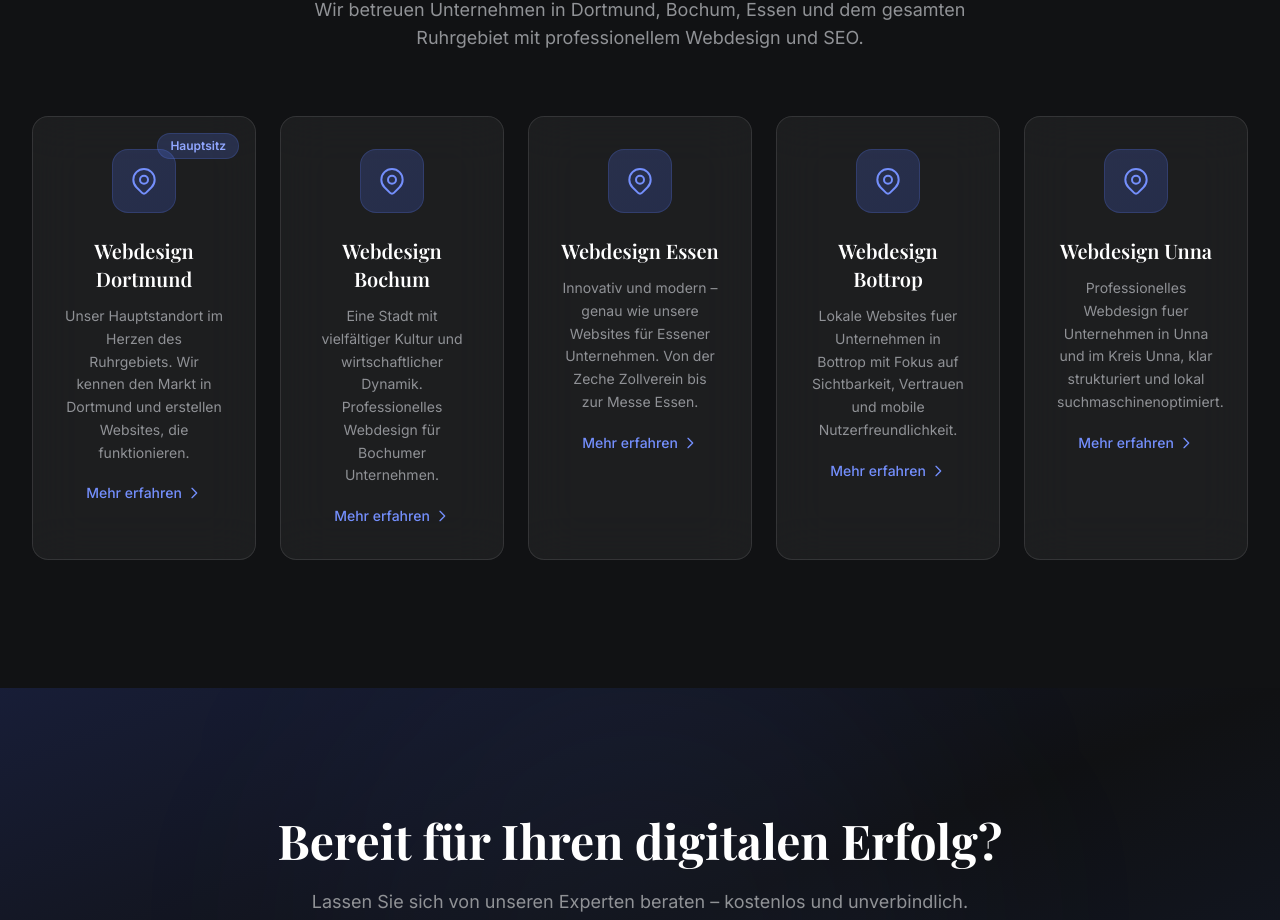
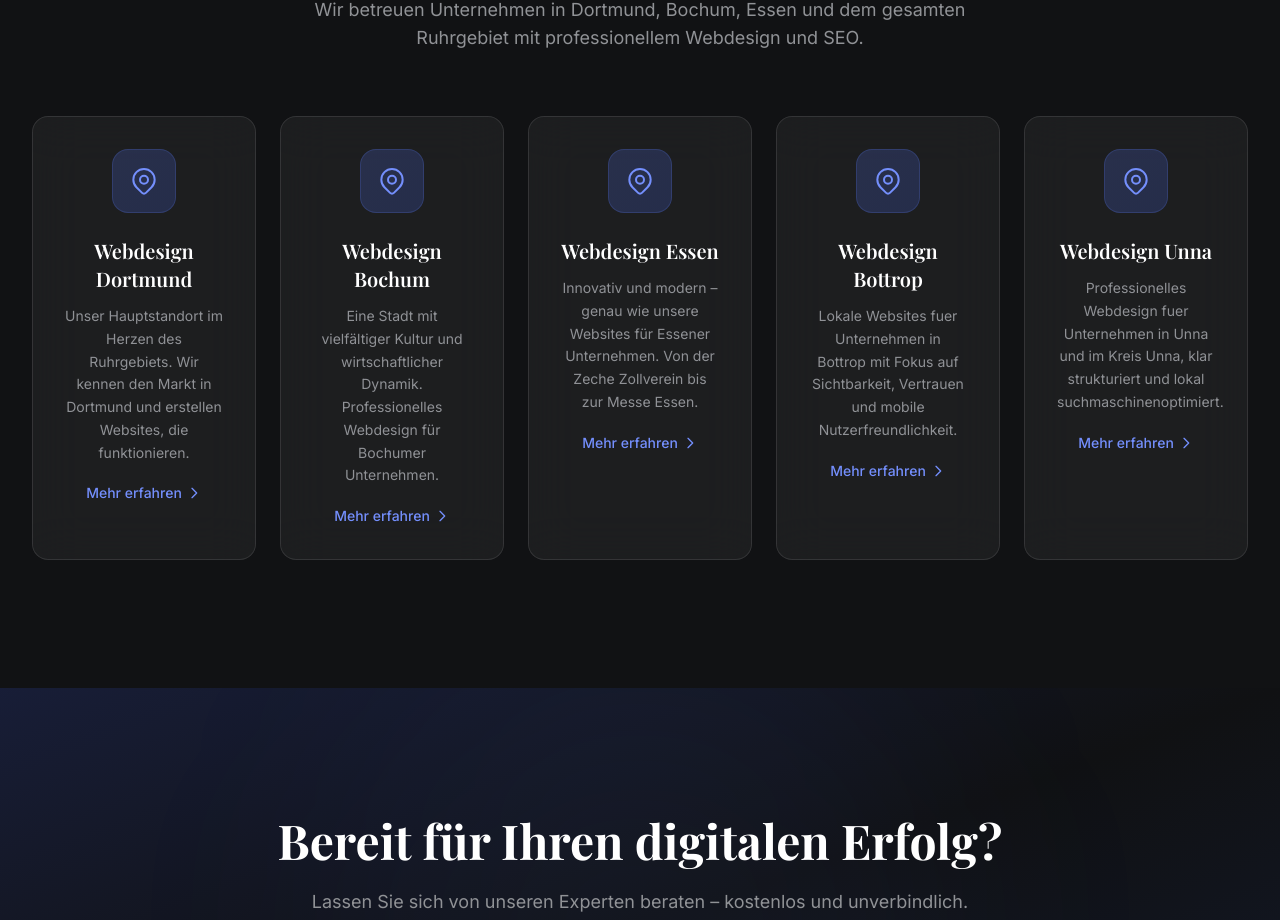
Before and after one commit to schrrobe/prestige-webdesign, a Nuxt app: page / in a window 1280 px wide. Shown: the part 3057-3977 px from the top of the page. Built offline with nearby package versions, Linux system fonts and the light colour scheme.

Commit message:
Remove Hauptsitz badge from homepage locations

```diff
--- a/app/components/LocationsSection.vue
+++ b/app/components/LocationsSection.vue
@@ -4,31 +4,26 @@ const locations = [
     city: 'Dortmund',
     description: 'Unser Hauptstandort im Herzen des Ruhrgebiets. Wir kennen den Markt in Dortmund und erstellen Websites, die funktionieren.',
     link: '/webdesign-dortmund',
-    highlight: 'Hauptsitz',
   },
   {
     city: 'Bochum',
     description: 'Eine Stadt mit vielfältiger Kultur und wirtschaftlicher Dynamik. Professionelles Webdesign für Bochumer Unternehmen.',
     link: '/webdesign-bochum',
-    highlight: null,
   },
   {
     city: 'Essen',
     description: 'Innovativ und modern – genau wie unsere Websites für Essener Unternehmen. Von der Zeche Zollverein bis zur Messe Essen.',
     link: '/webdesign-essen',
-    highlight: null,
   },
   {
     city: 'Bottrop',
     description: 'Lokale Websites fuer Unternehmen in Bottrop mit Fokus auf Sichtbarkeit, Vertrauen und mobile Nutzerfreundlichkeit.',
     link: '/webdesign-bottrop',
-    highlight: null,
   },
   {
     city: 'Unna',
     description: 'Professionelles Webdesign fuer Unternehmen in Unna und im Kreis Unna, klar strukturiert und lokal suchmaschinenoptimiert.',
     link: '/webdesign-unna',
-    highlight: null,
   },
 ]
 </script>
@@ -53,10 +48,6 @@ const locations = [
           :to="location.link"
           class="glass-card-hover p-8 text-center group relative"
         >
-          <div v-if="location.highlight" class="absolute top-4 right-4 px-3 py-1 text-xs font-semibold bg-primary-500/20 text-primary-300 rounded-full border border-primary-500/20">
-            {{ location.highlight }}
-          </div>
-
           <!-- City icon placeholder -->
           <div class="w-16 h-16 mx-auto mb-6 rounded-2xl bg-gradient-to-br from-primary-500/20 to-primary-600/20 flex items-center justify-center border border-primary-500/20 group-hover:scale-110 transition-transform duration-500">
             <svg class="w-8 h-8 text-primary-400" fill="none" viewBox="0 0 24 24" stroke="currentColor">
```
